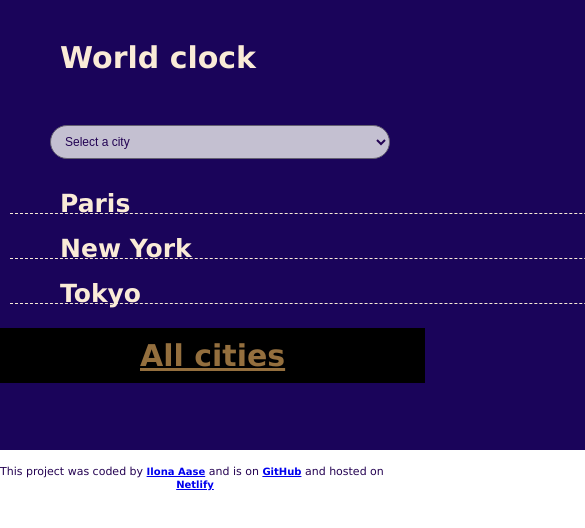
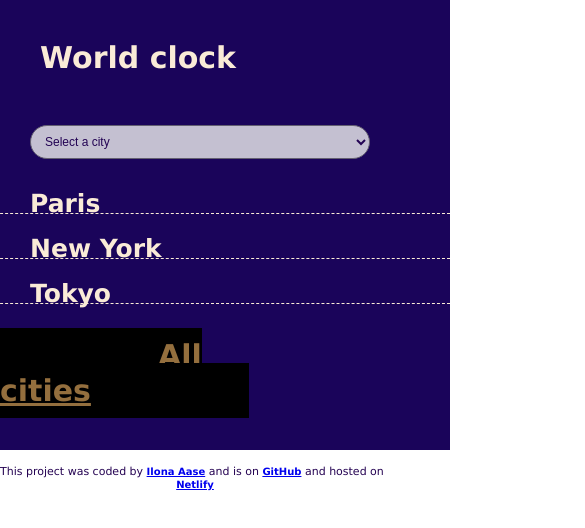
Before and after one commit to HildaAb/World-clock, a plain HTML site: page index.html in a window 390 px wide. Shown: the top 528 px of the page, 585 px wide, since content can reach past the window. Drawn offline with nearby package versions, Linux system fonts and the light colour scheme; a script that the page names is missing.

Commit message:
Styled some more

```diff
--- a/src/style.css
+++ b/src/style.css
@@ -83,16 +83,10 @@ footer {
   background-color: black;
   padding: 10px 20px 0 20px;
   font-size: 30px;
+  margin-left: -50px;
 }
 
 @media (max-width: 1100px) {
-  body {
-    margin: 0 auto;
-    padding: 0 auto;
-    max-width: 600px;
-    min-height: 700px;
-  }
-
   .clock {
     width: 300px;
     max-height: 540px;
@@ -135,15 +129,13 @@ footer {
   }
 }
 
-@media (max-width: 700px) {
-  body {
-    margin: 0;
-    padding: 0;
+@media (max-width: 750px) {
+  .container {
+    max-width: 420px;
   }
   .row {
     grid-template-columns: 1fr;
   }
-
   .clock {
     display: none;
   }
@@ -151,18 +143,18 @@ footer {
   h1 {
     margin-top: 40px;
     font-size: 30px;
-    margin-left: 60px;
+    margin-left: 40px;
   }
   select {
     margin-top: 20px;
-    margin-left: 50px;
+    margin-left: 30px;
     max-width: 340px;
     font-size: 12px;
   }
 
   .city {
-    margin-left: 10px;
     font-size: 18;
+    margin-left: -20px;
   }
   .return {
     margin-left: 0;
@@ -189,27 +181,36 @@ footer {
 }
 
 @media (max-width: 580px) {
+  .container {
+    max-width: 550px;
+  }
   .return {
-    padding: 10px 200px;
+    padding: 10px 204px;
   }
 }
 
 @media (max-width: 450px) {
+  .container {
+    max-width: 450px;
+  }
   .return {
-    padding: 10px 140px;
+    padding: 10px 158px;
   }
 }
 
-@media (max-width: 350px) {
+@media (max-width: 360px) {
+  .container {
+    max-width: 360px;
+  }
   h1 {
     margin-left: 30px;
   }
   select {
     margin-left: 30px;
-    width: 280px;
+    width: 275px;
   }
   .return {
-    padding: 10px 110px;
+    padding: 10px 113px;
     font-size: 30px;
   }
 
```
